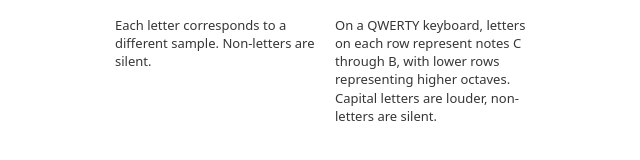
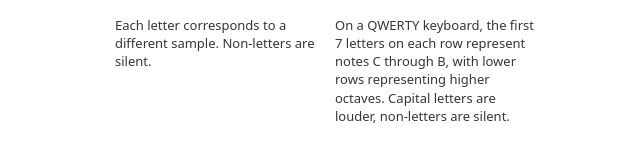
Before and after one commit to wgreenberg/musicbox, a plain HTML site: page index.html in a window 1280 px wide. Shown: the part 218-378 px from the top of the page, without its empty margins (135-775 px from the left). Drawn offline with nearby package versions, Linux system fonts and the light colour scheme; no server answers.

Commit message:
slight clarification to instructions

```diff
--- a/index.html
+++ b/index.html
@@ -38,9 +38,9 @@ p {
     <div class='sequencer'>
         <span>piano</span>
         <textarea id='piano'></textarea>
-        <p>On a QWERTY keyboard, letters on each row represent notes C through
-        B, with lower rows representing higher octaves. Capital letters are
-        louder, non-letters are silent.</p>
+        <p>On a QWERTY keyboard, the first 7 letters on each row represent
+        notes C through B, with lower rows representing higher octaves. Capital
+        letters are louder, non-letters are silent.</p>
     </div>
 </div>
 </html>
```
